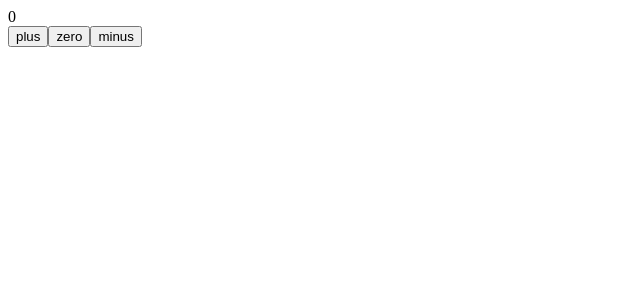
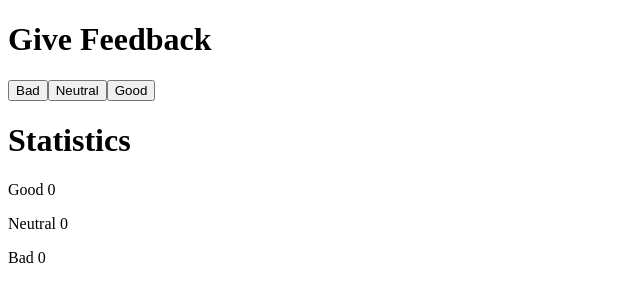
Before and after one commit to LuisCorreaDv/FullStack-Exercises-Repo, a React (Vite) app in the folder part1/unicafe/: page / in a window 1280 px wide. Shown: the top 302 px of the page, without its empty margins (0-640 px from the left). Built offline with nearby package versions, Linux system fonts and the light colour scheme.

Commit message:
1.6 unicafe

```diff
--- a/part1/unicafe/src/App.jsx
+++ b/part1/unicafe/src/App.jsx
@@ -1,38 +1,52 @@
-import { useState } from 'react'
+import { useState } from "react";
 
-const Display = ({counter}) => <div>{counter}</div>
+const Title = (props) => (
+  <h1>{props.text}</h1>
+)
 
-const Button = ({onClick, text}) => <button onClick={onClick}>{text}</button>
+const Button = (props) =>{
+  return (
+    <button onClick={props.handleClick}>
+      {props.text}
+    </button>
+  )
+}
+
+const Stats = (props) => {
+  return <>
+  <div>
+    <h1>Statistics</h1>
+    <p>Good {props.good}</p>
+    <p>Neutral {props.neutral}</p>
+    <p>Bad {props.bad}</p>
+  </div>
+  </>
+}
 
 const App = () => {
-  const [counter, setCounter] = useState(0)
+  const [good, setGood] = useState(0);
+  const [neutral, setNeutral] = useState(0);
+  const [bad, setBad] = useState(0);
 
-  console.log('rendering with counter value', counter)
-
-  const increaseByOne = () => {
-
-    console.log('increasing, value before', counter)
-    setCounter(counter + 1)
+  const updateBad = () => {
+    setBad(bad+1);
   }
 
-  const decreaseByOne = () => {
-
-    console.log('decreasing, value before', counter)
-    setCounter(counter - 1)
+  const updateNeutral = () => {
+    setNeutral(neutral+1);
   }
 
-  const setToZero = () => {
-
-    console.log('resetting to zero, value before', counter)
-    setCounter(0)
+  const updateGood = () => {
+    setGood(good+1);
   }
 
   return (
     <div>
-      <Display counter={counter} />
-      <Button onClick={increaseByOne} text="plus" />
-      <Button onClick={setToZero} text="zero" />
-      <Button onClick={decreaseByOne} text="minus" />
+      <Title text={"Give Feedback"}/>
+      <Button text={"Bad"} handleClick={updateBad}/>
+      <Button text={"Neutral"} handleClick={updateNeutral}/>
+      <Button text={"Good"} handleClick={updateGood}/>
+      <Stats good={good} neutral={neutral} bad={bad}/>
     </div>
   )
 }
--- a/part1/unicafe/src/main.jsx
+++ b/part1/unicafe/src/main.jsx
@@ -1,3 +1,4 @@
+import React from 'react'
 import ReactDOM from 'react-dom/client'
 
 import App from './App'
```
